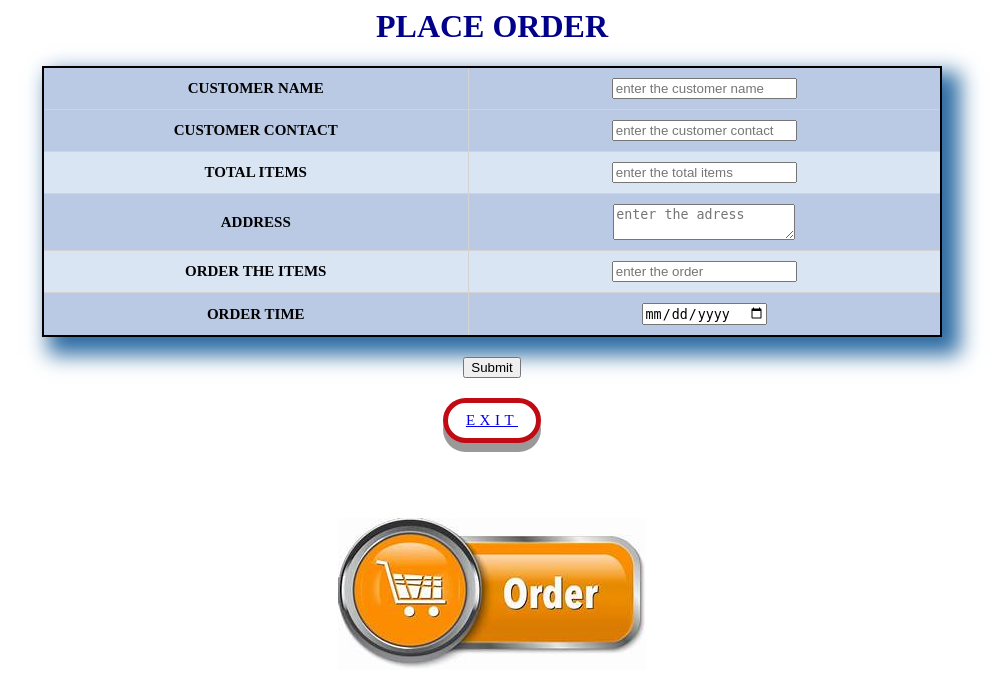
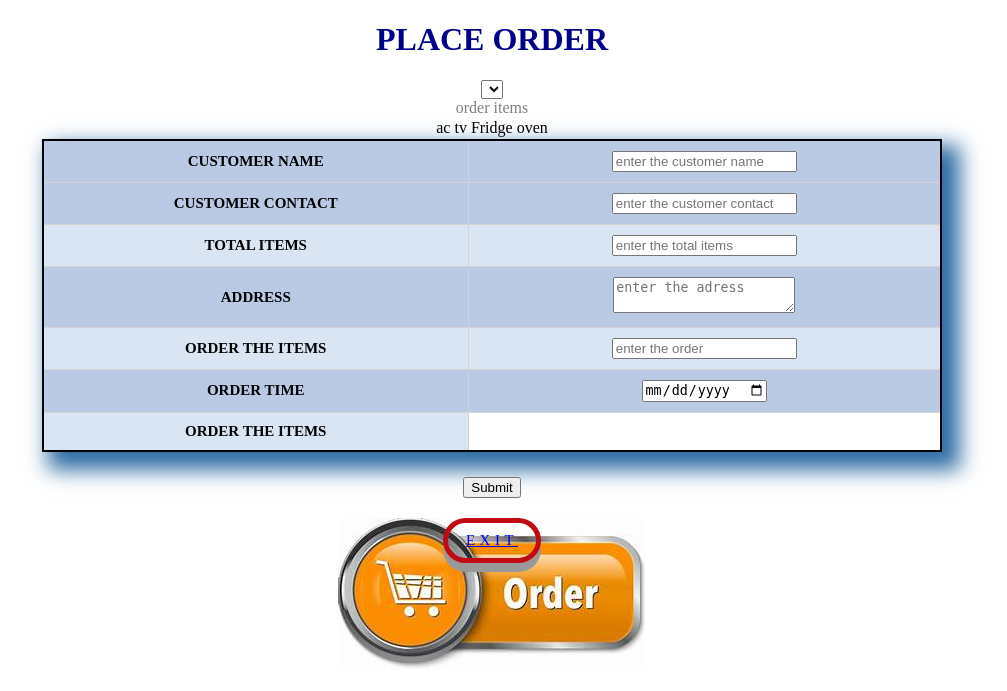
Before and after one commit to Hrishikesh007733/stock_management, a Django app: page /orderplace/ in a window 1280 px wide. Shown: the top 691 px of the page, without its empty margins (148-1155 px from the left). Run offline with Django 3.2, Linux system fonts and the light colour scheme; data comes from the database, SQL or seed files in the repository; both versions use the stored data as it was after the commit; lists and menus that the app fills with data are empty.

Commit message:
drop down

```diff
--- a/demo/mysite/myapp/templates/myapp/cushomepage.html
+++ b/demo/mysite/myapp/templates/myapp/cushomepage.html
@@ -18,7 +18,7 @@
             <center><h1 style="color: rgb(4, 85, 38);">Welcome Customer</h1></center><br>
             <center><a class="btn btn-dark btn-lg" href="/orderplace/" role="button">Place Order</a></center>
             <div class="container">
-             <center> <button type="button" class="button3"><a href="/">log out</a></button></center>
+             <center> <button type="button" class="button3"><a href="/">back to home</a></button></center>
             </div>
           {% endblock %}
          </body>
--- a/demo/mysite/myapp/templates/myapp/homepage.html
+++ b/demo/mysite/myapp/templates/myapp/homepage.html
@@ -16,9 +16,9 @@
 
        <body>
         <center><h1 style="font-size: 50px;"> WELCOME MANAGER</h1></center><br>
-        <center><h2 ><a class="btn btn-success btn-lg" href="/add_stock/" role="button">Add Stock</a></center><br>
-        <center><a class="btn btn-warning btn-lg" href="/productlist/" role="button">Product List</a></center><br>
-        <center><a class="btn btn-dark btn-lg" href="/supplierorder/" role="button">Supplier</a></center>
+        <center><div><h2 ><a class="btn btn-success btn-lg" href="/add_stock/" role="button">Add Stock</a></center><br></div>
+        <center><div><a class="btn btn-warning btn-lg" href="/productlist/" role="button">Product List</a></center><br></div>
+        <center><div><a class="btn btn-dark btn-lg" href="/supplierorder/" role="button">Supplier</a></center></div>
         <div class="container">
           <center> <button type="button" class="button3"><a href="/">log out</a></button></center>
          </div>
--- a/demo/mysite/myapp/templates/myapp/orderplace.html
+++ b/demo/mysite/myapp/templates/myapp/orderplace.html
@@ -1,5 +1,6 @@
 
 {% load static %}
+<!DOCTYPE html>
 <html>
     <head>
         <link rel="stylesheet" href="{% static 'myapp/productlist.css' %}">
@@ -37,6 +38,7 @@
                   <th scope="row">CUSTOMER CONTACT</th>
                   <td><input type="text" name="c_contact" id="c_contact" placeholder="enter the customer contact" required></td>
                 </tr>
+
                 <tr>
                     <th scope="row">TOTAL ITEMS</th>
                     <td><input type="text" name="tot_items" id="tot_items" placeholder="enter the total items" required></th></td>
@@ -53,6 +55,19 @@
                     <th scope="row">ORDER TIME</th>
                     <td><input type="date" name="date" id="date" placeholder="enter the order date" required></td>
                 </tr>
+                <tr>
+                    <select name="dropdown">
+                        <th scope="row">ORDER THE ITEMS</th>
+                       <option selected disabled="true">order items</option>
+                       <option>
+                         {% for i in place_order %}
+                          {{i.product_name}}
+                         {% endfor %}
+                       </option>
+
+
+                    </select>
+                </tr>
 
             </tbody>
          </table></center>
--- a/demo/mysite/myapp/templates/myapp/welcome.html
+++ b/demo/mysite/myapp/templates/myapp/welcome.html
@@ -11,7 +11,7 @@
          <body><br>
             <center><h1 style="font-size: 50px; color: rgb(124, 6, 6);">PRODUCT STOCK MANAGEMENT</h1></center><br>
             <center><h4 style="font-size: 30px;"><a class="btn btn-dark btn-outline-success btn-lg" href="/homepage/" role="button">MANAGER</a></h4></center><br>
-            <center><h4 style="font-size: 30px;"><a class="btn btn-dark btn-outline-warning btn-lg" href="/cushomepage/">CUSTOMER</a></h4></center>
+            <center><h4 style="font-size: 30px;"><a class="btn btn-dark btn-outline-warning btn-lg" href="/cushomepage/" role="button">CUSTOMER</a></h4></center>
           {% endblock %}
          </body>
         </html>
--- a/demo/mysite/myapp/views.py
+++ b/demo/mysite/myapp/views.py
@@ -14,10 +14,14 @@ def manager_page(request):
 def details(request,product_id):
    stock = stock_entry.objects.get(id=product_id)
    return render(request,'myapp/details.html',{'stock':stock})
-   #return HttpResponse("hello number%s"% product_id)
+
 
 def customer_cus(request):
-    return render(request,'myapp/cushomepage.html')
+    display= customer.objects.all()
+    context={
+        'display': display
+    }
+    return render(request,'myapp/cushomepage.html',context)
 
 def stock_add(request):
     if request.method == "POST":
@@ -33,6 +37,10 @@ def stock_add(request):
     return render(request,'myapp/add_stock.html')
 
 def place_order(request):
+    place_order = stock_entry.objects.all()
+    context={
+        'place_order': place_order
+    }
     if request.method == "POST":
         c_name = request.POST.get('c_name',)
         c_contact = request.POST.get('c_contact',)
@@ -43,7 +51,8 @@ def place_order(request):
 
         placeorder = customer(c_name=c_name,c_contact=c_contact,tot_items=tot_items,adress=adress,order=order,date=date)
         placeorder.save()
-    return render(request,'myapp/orderplace.html')
+
+    return render(request,'myapp/orderplace.html',context)
 
 def product_list(request):
     product_list = stock_entry.objects.all()
```
Also changed, not shown: demo/mysite/db.sqlite3. Lines whose indentation alone changed are shown as unchanged.
